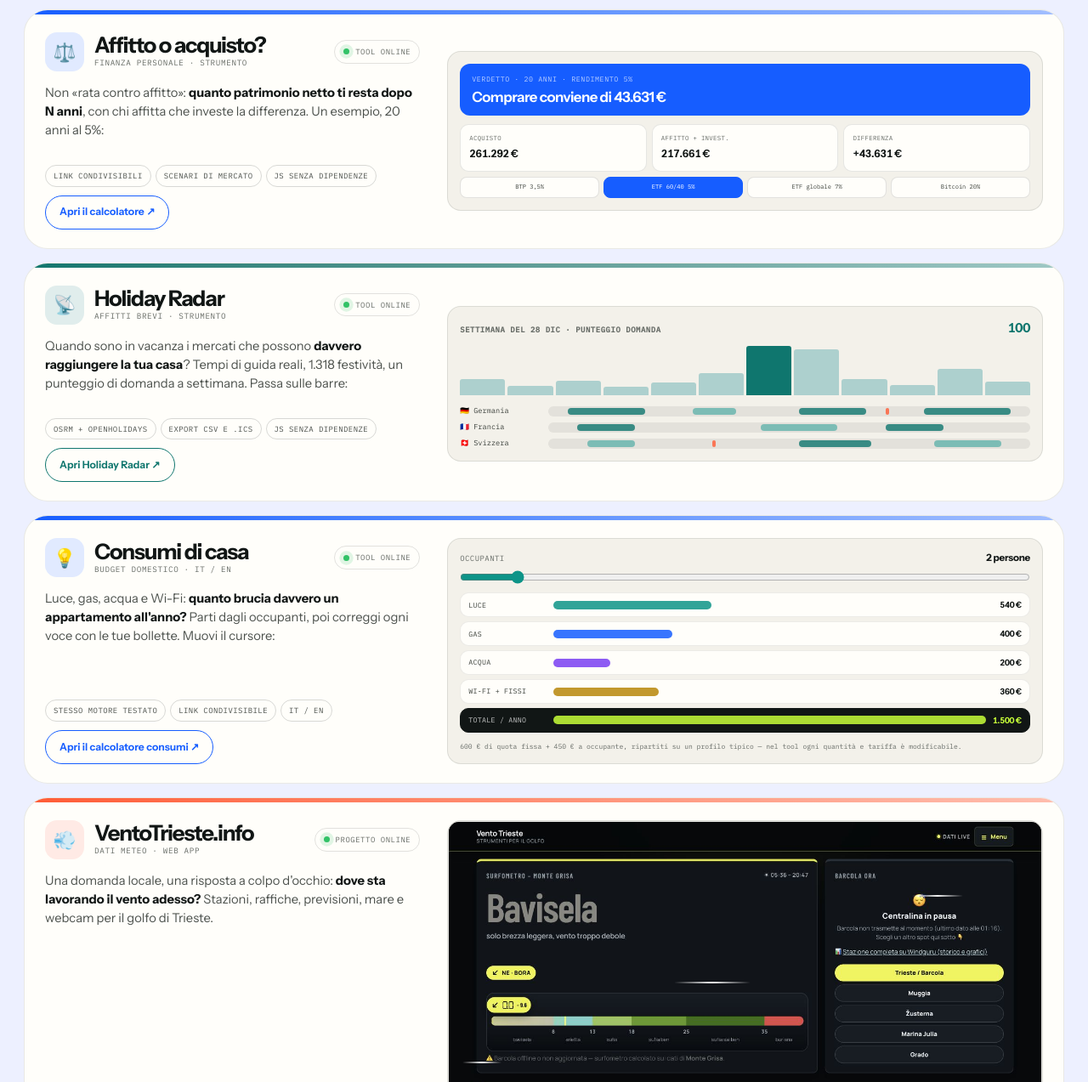
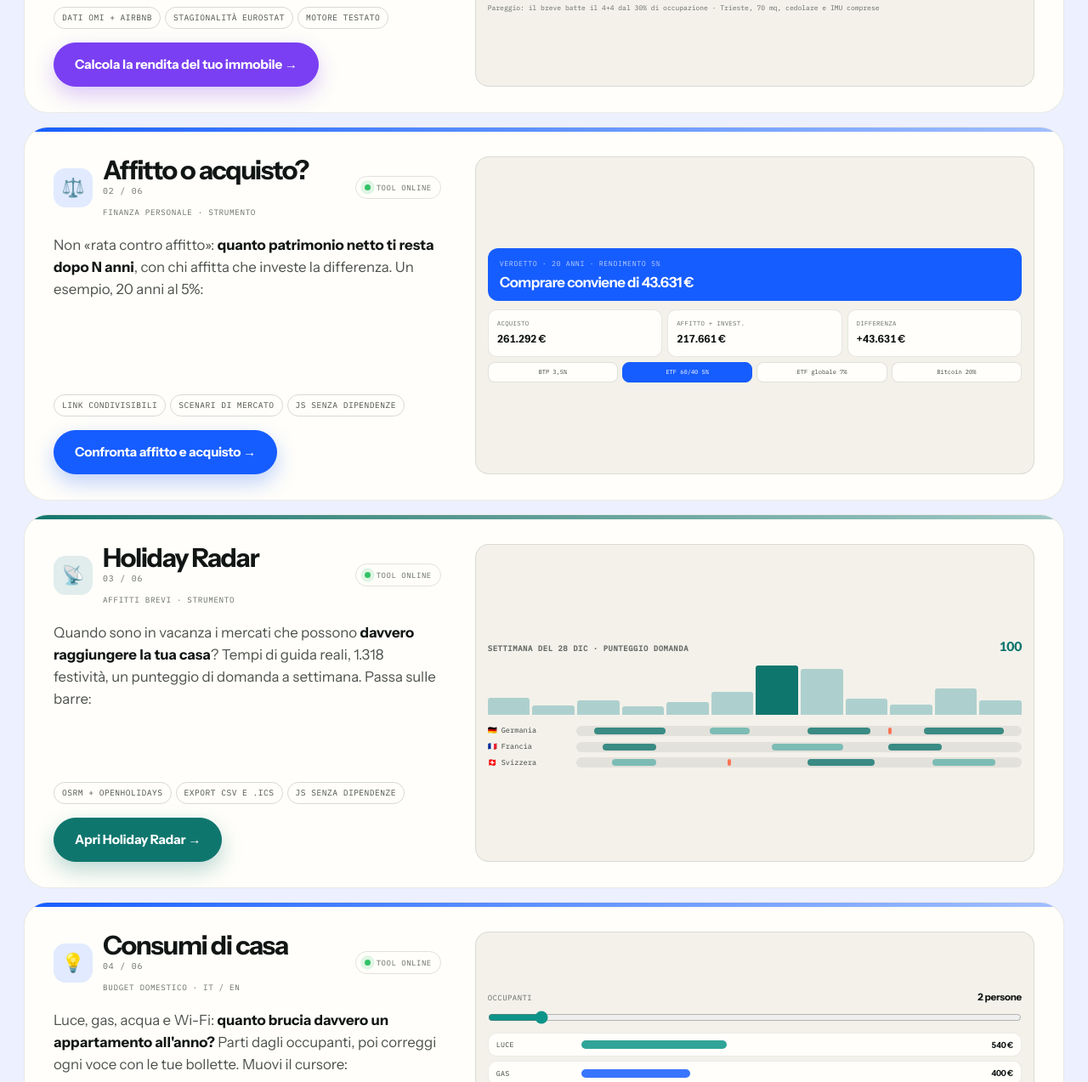
Before and after one commit to CryptoPannoz/alberto-broggi-site, a plain HTML site: page index.html in a window 1280 px wide. Shown: the part 4761-6034 px from the top of the page at 85% size. Drawn offline with Linux system fonts and the light colour scheme.

Commit message:
Dev: card uniformi e più grandi, CTA piena e descrittiva, numerazione 01-06
Co-Authored-By: Claude Fable 5 <noreply@anthropic.com>

```diff
--- a/assets/style.css
+++ b/assets/style.css
@@ -410,28 +410,31 @@ html[lang="it"] .hero h1 { max-width: 18ch; font-size: clamp(3.6rem, 5.7vw, 5.8r
 .toolcard__live.is-dev { border-color: rgba(184,134,11,.35); color: #8f5c11; }
 .toolcard__live.is-dev i { background: #e6a23c; box-shadow: 0 0 0 0 rgba(230,162,60,.5); animation-name: tc-pulse-dev; }
 @keyframes tc-pulse-dev { 0% { box-shadow: 0 0 0 0 rgba(230,162,60,.45); } 70% { box-shadow: 0 0 0 7px rgba(230,162,60,0); } 100% { box-shadow: 0 0 0 0 rgba(230,162,60,0); } }
-.toolcard { display: grid; grid-template-columns: minmax(0, .85fr) minmax(0, 1.35fr); grid-template-rows: auto 1fr auto; column-gap: 32px; }
+.toolcard { display: grid; grid-template-columns: minmax(0, .9fr) minmax(0, 1.3fr); grid-template-rows: auto 1fr auto; column-gap: 40px; min-height: 440px; padding: 34px 34px 30px; }
 .toolcard .toolcard__head { grid-column: 1; grid-row: 1; }
 .toolcard > p.pitch { grid-column: 1; grid-row: 2; align-self: start; }
 .toolcard .toolcard__foot { grid-column: 1; grid-row: 3; }
-.toolcard .toolcard__viz { grid-column: 2; grid-row: 1 / 4; align-self: center; }
+.toolcard .toolcard__viz { grid-column: 2; grid-row: 1 / 4; align-self: stretch; display: flex; flex-direction: column; justify-content: center; min-height: 360px; }
+.toolcard__index { font-family: var(--mono); font-size: .62rem; letter-spacing: .08em; color: var(--muted); margin-bottom: 10px; display: block; }
 .toolcard:hover .tcv__frame img { transform: scale(1.04); }
-@media (max-width: 880px) { .toolcard { display: flex; } }
+@media (max-width: 880px) { .toolcard { display: flex; min-height: 0; padding: 24px 20px; } .toolcard .toolcard__viz { min-height: 0; } }
 .toolcard__head { display: flex; align-items: center; gap: 12px; }
 .toolcard__ico { flex: none; display: grid; place-items: center; width: 46px; height: 46px; border-radius: 14px; background: color-mix(in srgb, var(--tc) 13%, white); font-size: 1.35rem; }
-.toolcard__head h3 { margin: 0; font-size: clamp(1.35rem, 2vw, 1.75rem); letter-spacing: -.045em; }
+.toolcard__head h3 { margin: 0; font-size: clamp(1.6rem, 2.4vw, 2.1rem); letter-spacing: -.045em; line-height: 1.05; }
 .toolcard__head small { display: block; margin-top: 2px; color: var(--muted); font-family: var(--mono); font-size: .58rem; text-transform: uppercase; letter-spacing: .07em; }
 .toolcard__live { margin-left: auto; display: inline-flex; align-items: center; gap: 7px; padding: 6px 10px; border: 1px solid rgba(17,22,21,.12); border-radius: 999px; color: var(--muted); font-family: var(--mono); font-size: .56rem; text-transform: uppercase; letter-spacing: .06em; white-space: nowrap; }
 .toolcard__live i { width: 7px; height: 7px; border-radius: 50%; background: #32c267; box-shadow: 0 0 0 0 rgba(50,194,103,.5); animation: tc-pulse 2.2s infinite; }
 @keyframes tc-pulse { 0% { box-shadow: 0 0 0 0 rgba(50,194,103,.45); } 70% { box-shadow: 0 0 0 7px rgba(50,194,103,0); } 100% { box-shadow: 0 0 0 0 rgba(50,194,103,0); } }
-.toolcard > p.pitch { margin: 14px 0 14px; color: #4d524e; font-size: .92rem; line-height: 1.5; max-width: 58ch; }
+.toolcard > p.pitch { margin: 18px 0 18px; color: #4d524e; font-size: 1.05rem; line-height: 1.55; max-width: 52ch; }
 .toolcard > p.pitch strong { color: var(--ink); }
 .toolcard__viz { border: 1px solid rgba(17,22,21,.1); border-radius: 16px; background: var(--paper); padding: 14px; }
 .toolcard__foot { display: flex; flex-wrap: wrap; align-items: center; justify-content: space-between; gap: 10px 14px; margin-top: 16px; }
 .toolcard__foot .dev-tags { gap: 5px; }
 .toolcard__foot .dev-tags span { padding: 5px 9px; border-color: rgba(17,22,21,.16); color: #4d524e; opacity: 1; font-size: .56rem; }
-.toolcard__cta { display: inline-flex; align-items: center; gap: 8px; min-height: 40px; padding: 0 16px; border: 1px solid var(--tc); border-radius: 999px; color: var(--tc); font-size: .76rem; font-weight: 650; transition: background .18s ease, color .18s ease; }
-.toolcard:hover .toolcard__cta { background: var(--tc); color: white; }
+.toolcard__cta { display: inline-flex; align-items: center; gap: 10px; min-height: 52px; padding: 0 24px; border: 1px solid var(--tc); border-radius: 999px; background: var(--tc); color: white; font-size: .95rem; font-weight: 700; letter-spacing: -.01em; box-shadow: 0 10px 24px color-mix(in srgb, var(--tc) 28%, transparent); transition: transform .18s ease, box-shadow .18s ease, background .18s ease; }
+.toolcard__cta:hover { transform: translateY(-2px); box-shadow: 0 14px 30px color-mix(in srgb, var(--tc) 38%, transparent); }
+.toolcard__foot { flex-direction: column; align-items: flex-start; gap: 16px; }
+.toolcard__foot .dev-tags span { font-size: .6rem; }
 
 /* Radar: barre della domanda esplorabili + righe paese */
 .tcr__head { display: flex; align-items: baseline; justify-content: space-between; gap: 10px; margin-bottom: 10px; }
--- a/index.html
+++ b/index.html
@@ -31,7 +31,7 @@
   <link rel="preconnect" href="https://fonts.googleapis.com" />
   <link rel="preconnect" href="https://fonts.gstatic.com" crossorigin />
   <link href="https://fonts.googleapis.com/css2?family=IBM+Plex+Mono:wght@400;500&amp;family=Instrument+Sans:wdth,wght@75..100,400..700&amp;family=Instrument+Serif:ital@0;1&amp;display=swap" rel="stylesheet" />
-  <link rel="stylesheet" href="assets/style.css?v=devgrid-2" />
+  <link rel="stylesheet" href="assets/style.css?v=devcards-3" />
   <!-- Cloudflare Web Analytics -->
   <script defer src="https://static.cloudflareinsights.com/beacon.min.js" data-cf-beacon='{"token": "db61b4f9c2c74ea3a63c5265be73510e"}'></script>
   <!-- End Cloudflare Web Analytics -->
@@ -204,7 +204,7 @@
           <article class="toolcard toolcard--rendita">
             <div class="toolcard__head">
               <span class="toolcard__ico">🏠</span>
-              <div><h3>Quanto rende il tuo immobile?</h3><small>Rendita immobiliare · IT / EN</small></div>
+              <div><h3>Quanto rende il tuo immobile?</h3><small><span class="toolcard__index">01 / 06</span>Rendita immobiliare · IT / EN</small></div>
               <span class="toolcard__live"><i></i> Tool online</span>
             </div>
             <p class="pitch">Affitto breve, medio termine, 4+4 o 3+2 concordato: <strong>quale rende di più sulla tua casa?</strong> Occupazione, cedolare e IMU comprese. Provalo qui su due città:</p>
@@ -223,14 +223,14 @@
             </div>
             <div class="toolcard__foot">
               <div class="dev-tags"><span>Dati OMI + Airbnb</span><span>Stagionalità Eurostat</span><span>Motore testato</span></div>
-              <a class="toolcard__cta" href="tools/rendita-affitti/">Apri il calcolatore ↗</a>
+              <a class="toolcard__cta" href="tools/rendita-affitti/">Calcola la rendita del tuo immobile →</a>
             </div>
           </article>
 
           <article class="toolcard toolcard--calc">
             <div class="toolcard__head">
               <span class="toolcard__ico">⚖️</span>
-              <div><h3>Affitto o acquisto?</h3><small>Finanza personale · Strumento</small></div>
+              <div><h3>Affitto o acquisto?</h3><small><span class="toolcard__index">02 / 06</span>Finanza personale · Strumento</small></div>
               <span class="toolcard__live"><i></i> Tool online</span>
             </div>
             <p class="pitch">Non «rata contro affitto»: <strong>quanto patrimonio netto ti resta dopo N anni</strong>, con chi affitta che investe la differenza. Un esempio, 20 anni al 5%:</p>
@@ -245,14 +245,14 @@
             </div>
             <div class="toolcard__foot">
               <div class="dev-tags"><span>Link condivisibili</span><span>Scenari di mercato</span><span>JS senza dipendenze</span></div>
-              <a class="toolcard__cta" href="tools/affitto-vs-acquisto.html">Apri il calcolatore ↗</a>
+              <a class="toolcard__cta" href="tools/affitto-vs-acquisto.html">Confronta affitto e acquisto →</a>
             </div>
           </article>
 
           <article class="toolcard toolcard--radar">
             <div class="toolcard__head">
               <span class="toolcard__ico">📡</span>
-              <div><h3>Holiday Radar</h3><small>Affitti brevi · Strumento</small></div>
+              <div><h3>Holiday Radar</h3><small><span class="toolcard__index">03 / 06</span>Affitti brevi · Strumento</small></div>
               <span class="toolcard__live"><i></i> Tool online</span>
             </div>
             <p class="pitch">Quando sono in vacanza i mercati che possono <strong>davvero raggiungere la tua casa</strong>? Tempi di guida reali, 1.318 festività, un punteggio di domanda a settimana. Passa sulle barre:</p>
@@ -267,14 +267,14 @@
             </div>
             <div class="toolcard__foot">
               <div class="dev-tags"><span>OSRM + OpenHolidays</span><span>Export CSV e .ics</span><span>JS senza dipendenze</span></div>
-              <a class="toolcard__cta" href="tools/holiday-radar/">Apri Holiday Radar ↗</a>
+              <a class="toolcard__cta" href="tools/holiday-radar/">Apri Holiday Radar →</a>
             </div>
           </article>
 
           <article class="toolcard toolcard--consumi">
             <div class="toolcard__head">
               <span class="toolcard__ico">💡</span>
-              <div><h3>Consumi di casa</h3><small>Budget domestico · IT / EN</small></div>
+              <div><h3>Consumi di casa</h3><small><span class="toolcard__index">04 / 06</span>Budget domestico · IT / EN</small></div>
               <span class="toolcard__live"><i></i> Tool online</span>
             </div>
             <p class="pitch">Luce, gas, acqua e Wi-Fi: <strong>quanto brucia davvero un appartamento all'anno?</strong> Parti dagli occupanti, poi correggi ogni voce con le tue bollette. Muovi il cursore:</p>
@@ -295,14 +295,14 @@
             </div>
             <div class="toolcard__foot">
               <div class="dev-tags"><span>Stesso motore testato</span><span>Link condivisibile</span><span>IT / EN</span></div>
-              <a class="toolcard__cta" href="tools/consumi-casa/">Apri il calcolatore consumi ↗</a>
+              <a class="toolcard__cta" href="tools/consumi-casa/">Stima i consumi di casa →</a>
             </div>
           </article>
 
           <article class="toolcard toolcard--vento">
             <div class="toolcard__head">
               <span class="toolcard__ico">💨</span>
-              <div><h3>VentoTrieste.info</h3><small>Dati meteo · Web app</small></div>
+              <div><h3>VentoTrieste.info</h3><small><span class="toolcard__index">05 / 06</span>Dati meteo · Web app</small></div>
               <span class="toolcard__live"><i></i> Progetto online</span>
             </div>
             <p class="pitch">Una domanda locale, una risposta a colpo d'occhio: <strong>dove sta lavorando il vento adesso?</strong> Stazioni, raffiche, previsioni, mare e webcam per il golfo di Trieste.</p>
@@ -314,13 +314,13 @@
             </div>
             <div class="toolcard__foot">
               <div class="dev-tags"><span>Apps Script</span><span>Dati live</span><span>Mobile first</span></div>
-              <a class="toolcard__cta" href="https://ventotrieste.info/" target="_blank" rel="noopener">Apri VentoTrieste ↗</a>
+              <a class="toolcard__cta" href="https://ventotrieste.info/" target="_blank" rel="noopener">Apri VentoTrieste.info →</a>
             </div>
           </article>
           <article class="toolcard toolcard--fiscal">
             <div class="toolcard__head">
               <span class="toolcard__ico">🥷</span>
-              <div><h3>FiscalNinja</h3><small>Partite IVA forfettarie · Web app</small></div>
+              <div><h3>FiscalNinja</h3><small><span class="toolcard__index">06 / 06</span>Partite IVA forfettarie · Web app</small></div>
               <span class="toolcard__live is-dev"><i></i> In sviluppo</span>
             </div>
             <p class="pitch">Quanto devi davvero di imposta e INPS quest'anno? <strong>Lo sai a ogni fattura incassata.</strong> Legge gli incassi dal gestionale, calcola per cassa imposta sostitutiva, contributi e acconti, prepara il piano F24 a rate e legge da sola le quietanze dell'Agenzia delle Entrate: la rata si segna pagata e i totali si ricalcolano. Con sezione cripto: registro acquisti, quadro RW e plusvalenze.</p>
@@ -331,7 +331,7 @@
             </div>
             <div class="toolcard__foot">
               <div class="dev-tags"><span>Criterio di cassa</span><span>Fatture in Cloud</span><span>Quietanze F24</span><span>Next.js · Vercel</span></div>
-              <a class="toolcard__cta" href="fiscalninja/#demo">Prova la demo ↗</a>
+              <a class="toolcard__cta" href="fiscalninja/#demo">Prova la demo di FiscalNinja →</a>
             </div>
           </article>
 
```
